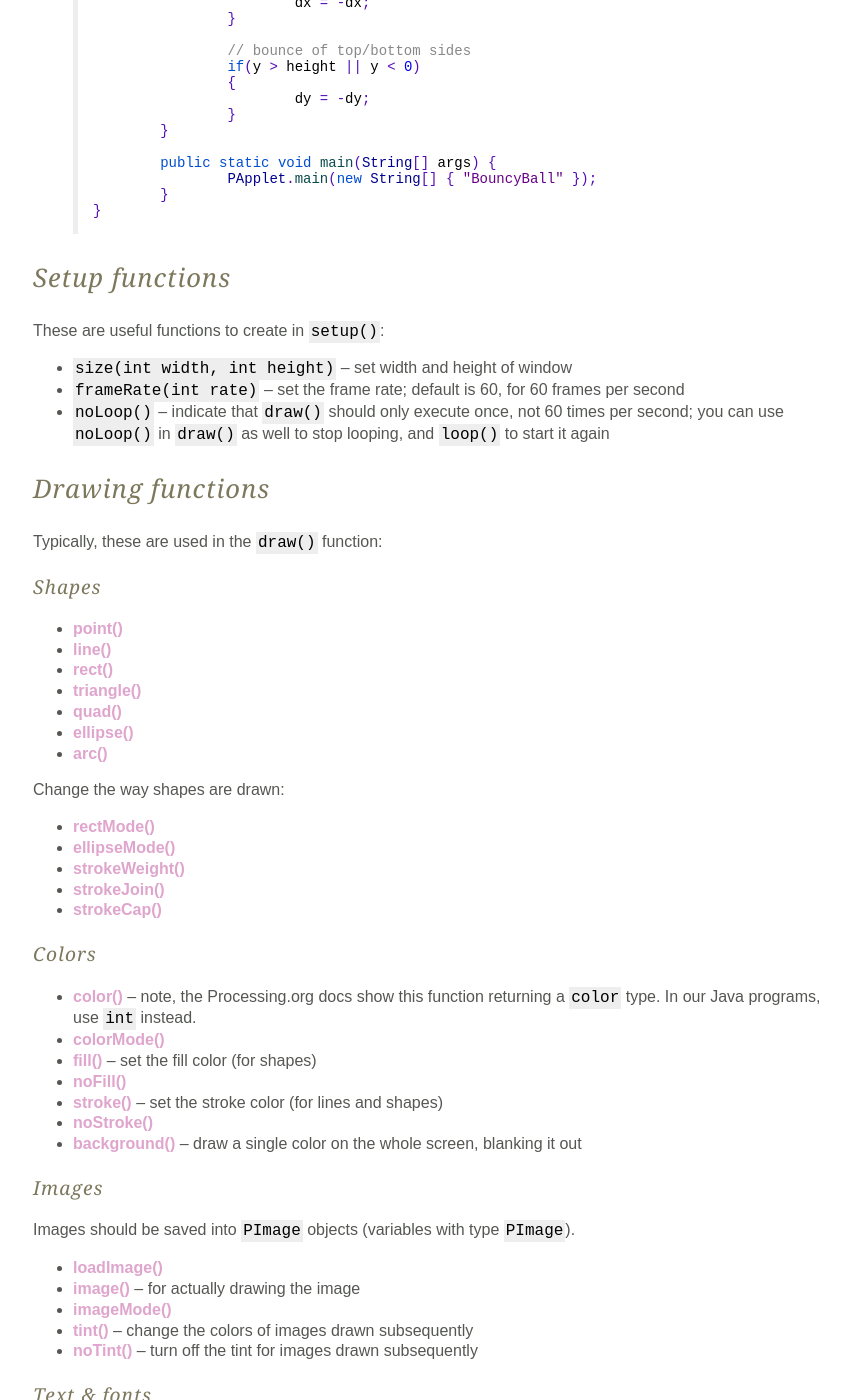
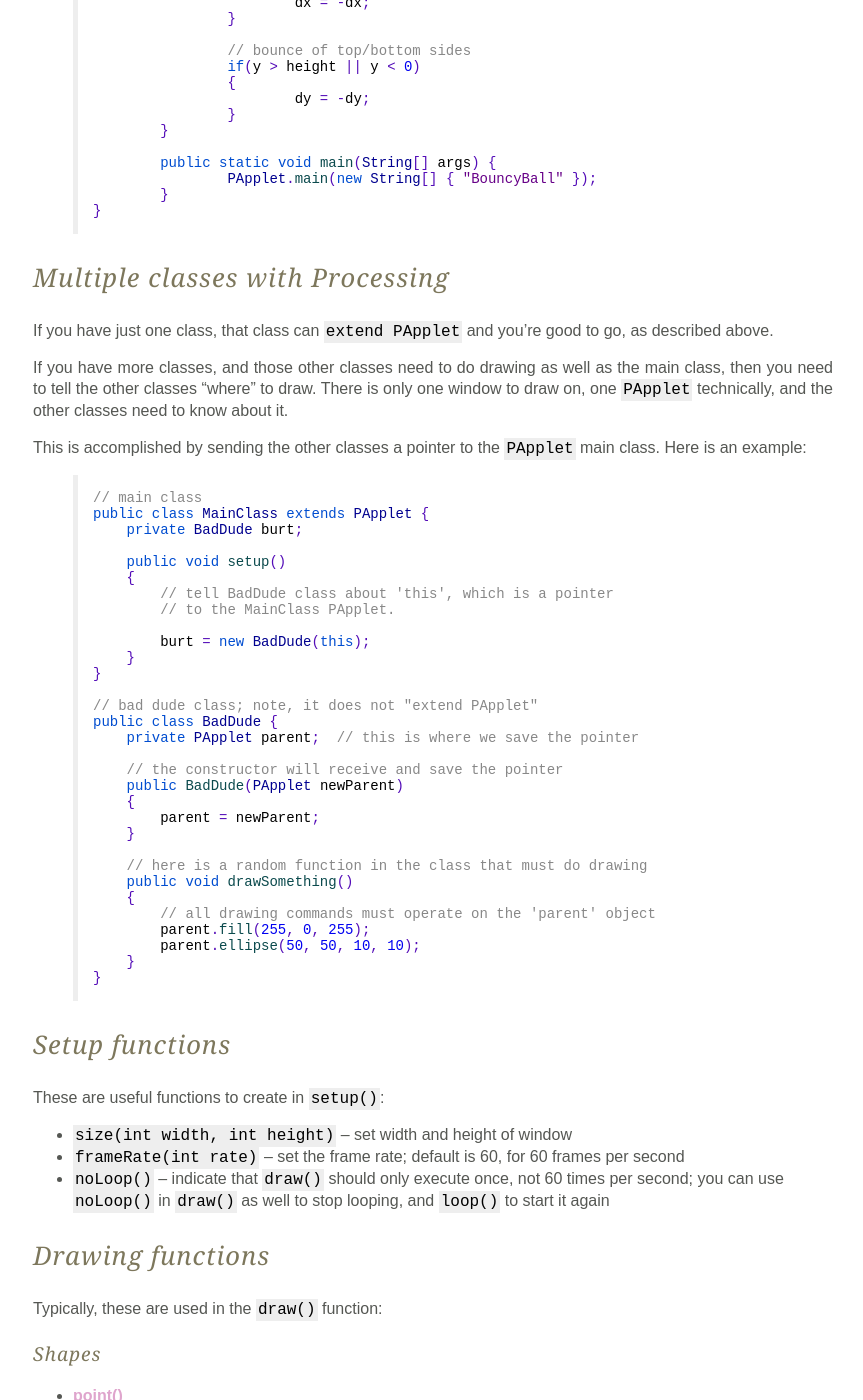
Before and after one commit to joshuaeckroth/csci141-website, a Jekyll site: the page built from lecture/processing-library.markdown, in a window 1280 px wide and 1400 px high, scrolled down 2959 px. Shown: the whole window, without its empty margins (207-1070 px from the left). Built offline with Jekyll 4.4.1, drawn with Linux system fonts in a browser that asks for light colours; Markdown is read by kramdown in place of the engine named in the settings.

Commit message:
Updated processing doc to work with multiple classes.

```diff
--- a/lecture/classes.markdown
+++ b/lecture/classes.markdown
@@ -363,6 +363,9 @@ public class Weapon {
         name = newName;
     }
 
+    public Weapon()
+    { }
+
     public int getDamage()
     {
         return damage;
--- a/lecture/processing-library.markdown
+++ b/lecture/processing-library.markdown
@@ -103,6 +103,48 @@ public class BouncyBall extends PApplet {
 }
 {% endhighlight %}
 
+## Multiple classes with Processing
+
+If you have just one class, that class can `extend PApplet` and you're good to go, as described above.
+
+If you have more classes, and those other classes need to do drawing as well as the main class, then you need to tell the other classes "where" to draw. There is only one window to draw on, one `PApplet` technically, and the other classes need to know about it.
+
+This is accomplished by sending the other classes a pointer to the `PApplet` main class. Here is an example:
+
+{% highlight java %}
+// main class
+public class MainClass extends PApplet {
+    private BadDude burt;
+
+    public void setup()
+    {
+        // tell BadDude class about 'this', which is a pointer
+        // to the MainClass PApplet.
+
+        burt = new BadDude(this);
+    }
+}
+
+// bad dude class; note, it does not "extend PApplet"
+public class BadDude {
+    private PApplet parent;  // this is where we save the pointer
+
+    // the constructor will receive and save the pointer
+    public BadDude(PApplet newParent)
+    {
+        parent = newParent;
+    }
+
+    // here is a random function in the class that must do drawing
+    public void drawSomething()
+    {
+        // all drawing commands must operate on the 'parent' object
+        parent.fill(255, 0, 255);
+        parent.ellipse(50, 50, 10, 10);
+    }
+}
+{% endhighlight %}
+
 ## Setup functions
 
 These are useful functions to create in `setup()`:
```
